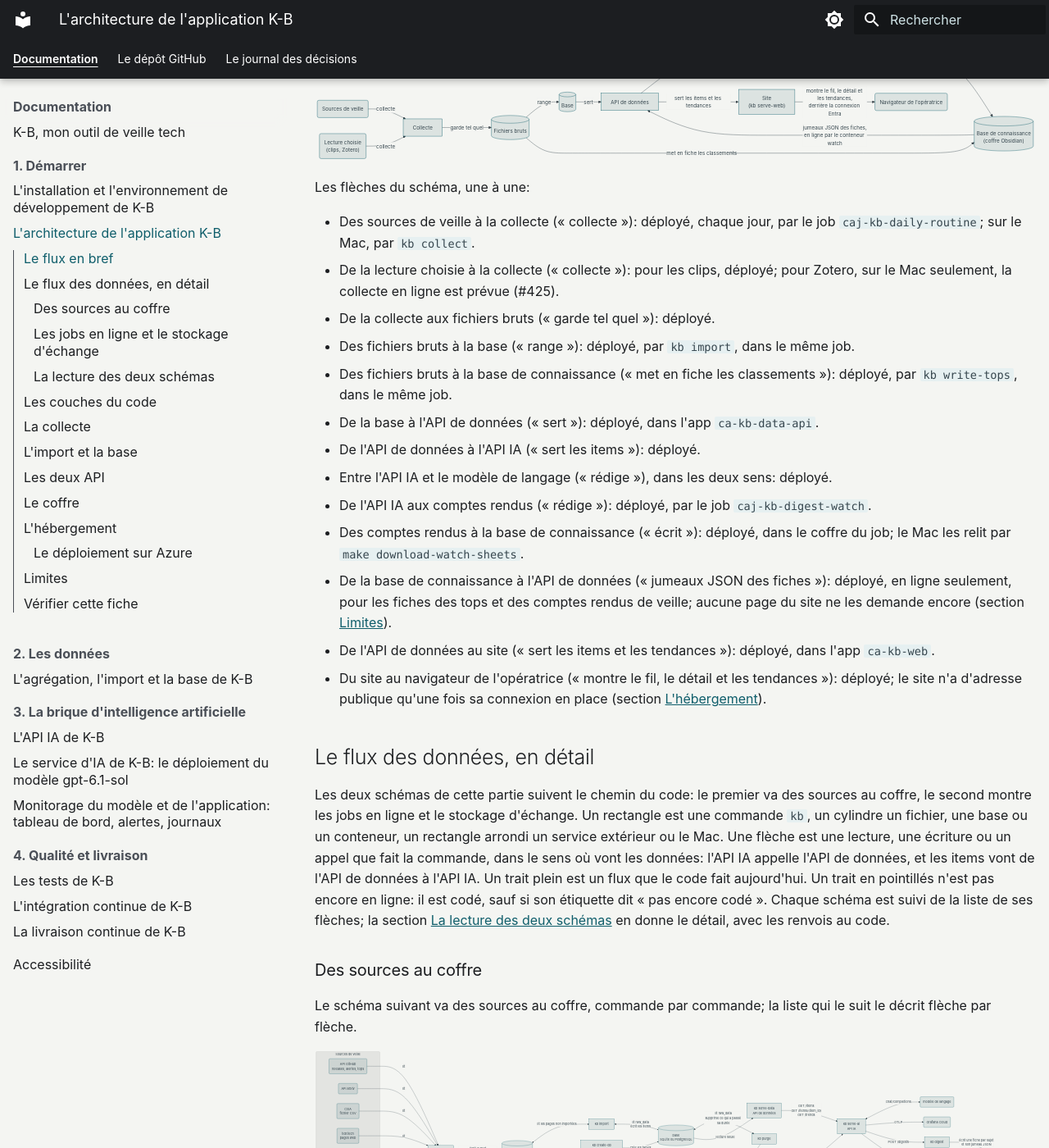
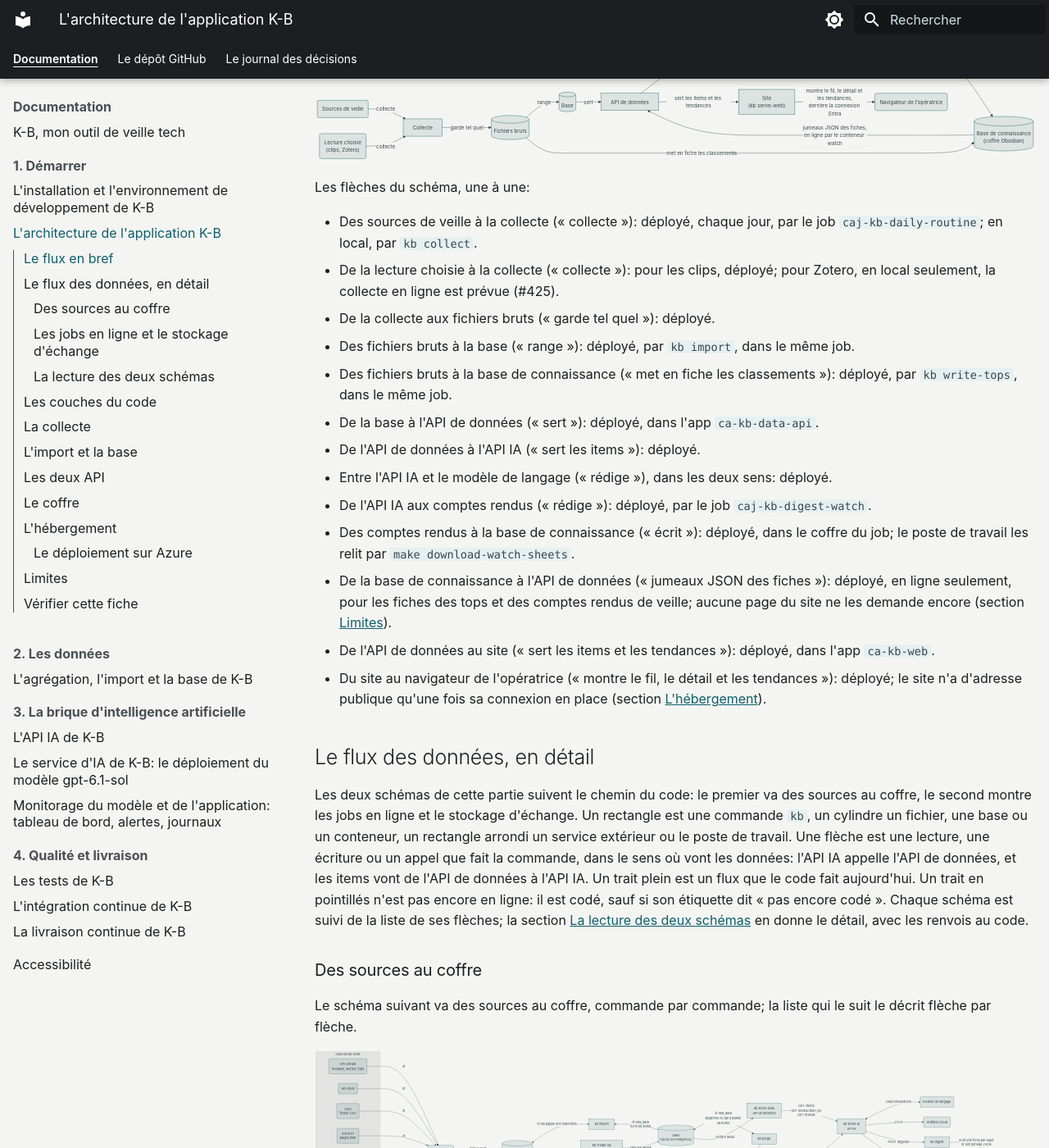
Before and after one commit to SabineLaurent/K-B, an MkDocs documentation site: the page built from documentation/architecture_pour_docu.md, in a window 1280 px wide and 1400 px high, scrolled down 1039 px. Shown: the whole window at 82% size. Built offline with MkDocs 1.6.1 and Material for MkDocs 9.7.7, drawn with Linux system fonts in a browser that asks for light colours; plug-ins that fetch from the network failed and are left out; some of the changed text lies outside the part shown.

Commit message:
docs: say in local and online instead of on the Mac in the site, and the workstation where the Mac was an actor, keeping macOS for Homebrew and the TLS trial (issue 684)

````diff
--- a/documentation/architecture_pour_docu.md
+++ b/documentation/architecture_pour_docu.md
@@ -67,9 +67,9 @@ flowchart LR
 
 Les flèches du schéma, une à une:
 
-- Des sources de veille à la collecte (« collecte »): déployé, chaque jour, par le job `caj-kb-daily-routine`; sur
-    le Mac, par `kb collect`.
-- De la lecture choisie à la collecte (« collecte »): pour les clips, déployé; pour Zotero, sur le Mac seulement, la
+- Des sources de veille à la collecte (« collecte »): déployé, chaque jour, par le job `caj-kb-daily-routine`; en local,
+    par `kb collect`.
+- De la lecture choisie à la collecte (« collecte »): pour les clips, déployé; pour Zotero, en local seulement, la
     collecte en ligne est prévue (#425).
 - De la collecte aux fichiers bruts (« garde tel quel »): déployé.
 - Des fichiers bruts à la base (« range »): déployé, par `kb import`, dans le même job.
@@ -79,7 +79,7 @@ Les flèches du schéma, une à une:
 - De l'API de données à l'API IA (« sert les items »): déployé.
 - Entre l'API IA et le modèle de langage (« rédige »), dans les deux sens: déployé.
 - De l'API IA aux comptes rendus (« rédige »): déployé, par le job `caj-kb-digest-watch`.
-- Des comptes rendus à la base de connaissance (« écrit »): déployé, dans le coffre du job; le Mac les relit par
+- Des comptes rendus à la base de connaissance (« écrit »): déployé, dans le coffre du job; le poste de travail les relit par
     `make download-watch-sheets`.
 - De la base de connaissance à l'API de données (« jumeaux JSON des fiches »): déployé, en ligne seulement, pour les
     fiches des tops et des comptes rendus de veille; aucune page du site ne les demande encore (section
@@ -92,7 +92,7 @@ Les flèches du schéma, une à une:
 
 Les deux schémas de cette partie suivent le chemin du code: le premier va des sources au coffre, le second montre les
 jobs en ligne et le stockage d'échange. Un rectangle est une commande `kb`, un cylindre un fichier, une base ou un
-conteneur, un rectangle arrondi un service extérieur ou le Mac. Une flèche est une lecture, une écriture ou un appel
+conteneur, un rectangle arrondi un service extérieur ou le poste de travail. Une flèche est une lecture, une écriture ou un appel
 que fait la commande, dans le sens où vont les données: l'API IA appelle l'API de données, et les items vont de l'API
 de données à l'API IA. Un trait plein est un flux que le code fait aujourd'hui. Un trait en pointillés n'est pas
 encore en ligne: il est codé, sauf si son étiquette dit « pas encore codé ». Chaque schéma est suivi de la liste de
@@ -160,18 +160,18 @@ flowchart LR
 Les flèches du schéma, une à une. Toutes sont codées; « en ligne » dit si la commande tourne aussi sur Azure.
 
 - Des cinq sources de veille, de Zotero et des clips à `kb collect` (sept flèches « lit »): en ligne, déployé dans le
-    job `caj-kb-daily-routine` pour les sources de veille et les clips; pour Zotero, sur le Mac seulement, la lecture
+    job `caj-kb-daily-routine` pour les sources de veille et les clips; pour Zotero, en local seulement, la lecture
     en ligne est prévue (#425).
 - Entre l'état de la collecte et `kb collect` (« date de la dernière collecte de chaque source »), dans les deux
     sens: déployé, sur le partage `job-data`.
 - Entre `kb collect` et les fichiers bruts (« écrit le brut, relit le dernier extrait Zotero »), dans les deux sens:
-    déployé, sur le partage `job-data`; la relecture de l'extrait de Zotero ne sert que sur le Mac.
+    déployé, sur le partage `job-data`; la relecture de l'extrait de Zotero ne sert qu'en local.
 - Entre les fichiers bruts et `kb import` (« lit les pages non importées »), puis entre `kb import` et la base
     (« lit raw_data, écrit les items »), dans les deux sens: déployé dans la routine.
 - De `kb purge` aux fichiers bruts, et entre la base et `kb purge` (« supprime ce qui a passé sa durée »): déployé
     dans la routine.
 - De `kb create-db` et `kb migrate-database` à la base (« crée les tables »): `kb migrate-database` est déployé, dans
-    le job `caj-kb-migrate-database`, que lance le déploiement; `kb create-db` sert sur le Mac.
+    le job `caj-kb-migrate-database`, que lance le déploiement; `kb create-db` sert en local.
 - Entre les fichiers bruts et `kb write-tops` (« lit les classements, supprime les remplacés »), puis de
     `kb write-tops` à la base de connaissance (« écrit veille/tops/, fiches et jumeaux JSON »): déployé dans la
     routine.
@@ -191,13 +191,13 @@ Les flèches du schéma, une à une. Toutes sont codées; « en ligne » dit si
 
 ### Les jobs en ligne et le stockage d'échange
 
-Le schéma suivant montre les jobs en ligne, le stockage d'échange et le Mac; la liste qui le suit le décrit flèche par
+Le schéma suivant montre les jobs en ligne, le stockage d'échange et le poste de travail; la liste qui le suit le décrit flèche par
 flèche.
 
 ```mermaid
 flowchart LR
     accTitle: Les jobs en ligne et le stockage d'échange
-    accDescr: Dans le stockage d'échange en ligne, kb smoke-test liste le conteneur smoke-test. kb daily-routine copie les clips du conteneur clippings dans le coffre du job, lance kb collect, kb import, kb purge et kb write-tops, puis publie veille dans le conteneur watch. kb digest-watch lance kb digest et kb trend-report, puis publie veille de même. L'API de données lit les jumeaux JSON de watch, et le Mac en copie les fiches. L'envoi des clips et de Zotero depuis le Mac et la copie de Zotero dans le job ne sont pas encore codés.
+    accDescr: Dans le stockage d'échange en ligne, kb smoke-test liste le conteneur smoke-test. kb daily-routine copie les clips du conteneur clippings dans le coffre du job, lance kb collect, kb import, kb purge et kb write-tops, puis publie veille dans le conteneur watch. kb digest-watch lance kb digest et kb trend-report, puis publie veille de même. L'API de données lit les jumeaux JSON de watch, et le poste de travail en copie les fiches. L'envoi des clips et de Zotero depuis le poste de travail et la copie de Zotero dans le job ne sont pas encore codés.
     subgraph exchange["Stockage d'échange en ligne, Azure Blob Storage"]
         smokeContainer[("conteneur<br>smoke-test")]
         subgraph choice["Lecture choisie (clips, Zotero), créée par #420"]
@@ -206,7 +206,7 @@ flowchart LR
         end
         watchContainer[("conteneur<br>watch")]
     end
-    mac("Mac")
+    workstation("Poste de travail")
     smokeTest["kb smoke-test<br>job caj-kb-smoke-test"]
     dailyRoutine["kb daily-routine<br>job caj-kb-daily-routine"]
     digestWatch["kb digest-watch<br>job caj-kb-digest-watch"]
@@ -217,7 +217,7 @@ flowchart LR
     steps["kb collect, kb import<br>kb purge, kb write-tops"]
     digestSteps["kb digest<br>kb trend-report"]
     smokeContainer -->|"liste, un compte seul"| smokeTest
-    mac -.->|"make upload-library<br>pas encore codé (#542)"| choice
+    workstation -.->|"make upload-library<br>pas encore codé (#542)"| choice
     choiceClips -->|"miroir des clips"| dailyRoutine
     dailyRoutine -->|"écrit les clips"| clippings
     choiceZotero -.->|"copie de Zotero<br>pas encore codé (#425)"| dailyRoutine
@@ -233,14 +233,14 @@ flowchart LR
     dailyRoutine -->|"publie veille/"| watchContainer
     digestWatch -->|"publie veille/"| watchContainer
     watchContainer -->|"lit les jumeaux JSON<br>(#559, #560)"| dataApi
-    watchContainer -->|"make<br>download-watch-sheets<br>(#424)"| mac
+    watchContainer -->|"make<br>download-watch-sheets<br>(#424)"| workstation
 ```
 
 Les flèches du schéma, une à une:
 
 - Du conteneur `smoke-test` à `kb smoke-test` (« liste, un compte seul »): déployé, dans le job manuel
     `caj-kb-smoke-test`.
-- Du Mac à la lecture choisie (« make upload-library », en pointillés): pas encore codé, prévu (#542).
+- Du poste de travail à la lecture choisie (« make upload-library », en pointillés): pas encore codé, prévu (#542).
 - Des clips à `kb daily-routine` (« miroir des clips »), puis de `kb daily-routine` au dossier `Clippings/` du coffre
     du job (« écrit les clips »): déployé.
 - Des copies de Zotero à `kb daily-routine` (« copie de Zotero ») et de `kb daily-routine` à la copie de Zotero du
@@ -253,7 +253,7 @@ Les flèches du schéma, une à une:
 - Du dossier `veille/` à `kb daily-routine` et à `kb digest-watch` (« lit veille/ »), puis de chacun au conteneur
     `watch` (« publie veille/ »): déployé.
 - Du conteneur `watch` à `kb serve-data` (« lit les jumeaux JSON »): déployé.
-- Du conteneur `watch` au Mac (« make download-watch-sheets »): codé, lancé à la main sur le Mac.
+- Du conteneur `watch` au poste de travail (« make download-watch-sheets »): codé, lancé à la main en local.
 
 ### La lecture des deux schémas
 
@@ -316,7 +316,7 @@ Les deux schémas se lisent ainsi, dans l'ordre des flux:
 6. **Le stockage d'échange en ligne.** Le Bicep déclare quatre conteneurs
     (`infra/modules/exchange-storage.bicep:66-73`, `:92-106`). `kb smoke-test` liste le premier, `smoke-test`, et
     n'écrit que le nombre de blobs de sa première page, 100 au plus (`commands/smoke_test_command.py:1-3`, `:141`,
-    `core/config.py:665`). Les trois autres viennent de #420: `clippings` et `zotero`, la lecture choisie, où le Mac
+    `core/config.py:665`). Les trois autres viennent de #420: `clippings` et `zotero`, la lecture choisie, où le poste de travail
     déposera les clips et les copies de Zotero, et `watch`, où les jobs publient `veille/`. Les deux routines
     relancent les commandes dans le même processus (`commands/job_routine.py:4-6`). `kb daily-routine` copie les
     clips dans le coffre du job, puis lance `kb collect`, `kb import`, `kb purge` et `kb write-tops`, puis publie
@@ -328,15 +328,15 @@ Les deux schémas se lisent ainsi, dans l'ordre des flux:
     (`commands/job_transfers.py:69`, `jobs/watch_publication.py:138`, `:146`). La copie de Zotero dans le job n'est
     pas encore codée: elle viendra entre le miroir des clips et `kb collect` (#425,
     `commands/daily_routine_command.py:51`). #425 la prévoit dans un dossier temporaire, que `KB_ZOTERO_DIR` nomme
-    pour `kb collect`: la flèche « pose la copie » va vers ce dossier, pas vers le Zotero du Mac. Dans un job, le
-    coffre est le dossier `KB_VAULT_DIR` du job, pas celui du Mac: `kb collect` y lit `Clippings/`, et lira la copie
+    pour `kb collect`: la flèche « pose la copie » va vers ce dossier, pas vers le Zotero du poste de travail. Dans un job, le
+    coffre est le dossier `KB_VAULT_DIR` du job, pas celui du poste de travail: `kb collect` y lit `Clippings/`, et lira la copie
     de Zotero dans le dossier de `KB_ZOTERO_DIR` (`etl/collected_sources.py:18-22`, `etl/sources/clipping.py:103`);
     `kb write-tops`, `kb digest` et `kb trend-report` y écrivent `veille/`. Ces deux jobs sont déclarés en ligne:
     `caj-kb-daily-routine` chaque jour à 08:00 UTC (#330), `caj-kb-digest-watch` le lundi et le jeudi à 10:00 UTC
     par défaut (#423), tous deux sur le partage `job-data`, où restent le brut, l'état de la collecte, le registre
     des comptes rendus des tendances et le coffre du job (`infra/main.bicep:379`, `:406`, `infra/deployment.json`).
-    L'envoi des clips et des copies de Zotero depuis le Mac n'est pas encore codé: il viendra par
-    `make upload-library` (#542). La relecture de `watch` par le Mac passe par `make download-watch-sheets` (#424,
+    L'envoi des clips et des copies de Zotero depuis le poste de travail n'est pas encore codé: il viendra par
+    `make upload-library` (#542). La relecture de `watch` par le poste de travail passe par `make download-watch-sheets` (#424,
     `commands/download_watch_sheets_command.py`), qui copie les fiches que les jobs publient. En ligne, l'API de
     données y lit les jumeaux (#559, #560), par le rôle Storage Blob Data Reader
     (`infra/modules/exchange-storage.bicep:170-174`).
@@ -395,7 +395,7 @@ La liste suivante donne chaque paquet de `src/k_b/`, son rôle, puis ce que les
     publication et le téléchargement de `veille/`), l'appel de `GET /health`. Les tests lui interdisent d'importer
     autre chose que `exchange` et `core` (`test_layers.py:338`), et d'être importé par un autre paquet que
     `commands` (`:344`).
-- **`exchange/`**, le client du stockage d'échange, Azure Blob Storage, par l'identité managée ou, sur le Mac, le
+- **`exchange/`**, le client du stockage d'échange, Azure Blob Storage, par l'identité managée ou, en local, le
     compte d'`az login`: réglages, transport, erreurs nommées, téléchargement d'une version listée. Les tests lui
     interdisent d'importer autre chose que `core`, ou `core/atomic_write.py` (`test_layers.py:411`), et d'être
     importé par un autre paquet que `jobs`, `commands` et `data_api` (`:417`).
@@ -471,7 +471,7 @@ Le tableau suivant compare les deux API, propriété par propriété.
 | Propriété | API de données | API IA |
 |---|---|---|
 | Commande | `kb serve-data` | `kb serve-ai` |
-| Adresse par défaut, sur le Mac | `127.0.0.1:8000` (`core/config.py:214-215`) | `127.0.0.1:8001` (`core/config.py:307-308`) |
+| Adresse par défaut, en local | `127.0.0.1:8000` (`core/config.py:214-215`) | `127.0.0.1:8001` (`core/config.py:307-308`) |
 | Routes | `GET /items` (`data_api/routers/item_router.py:101`), `GET /items/{item_id}` (`:148`), `GET /trends` (`data_api/routers/trend_router.py:23`), et quatre routes du seul client `WEB`, que la phrase qui suit le tableau nomme | `POST /digests` (`ai_api/routers/digest_router.py:70`), `POST /trend-reports` (`ai_api/routers/trend_report_router.py:61`) |
 | Sans clé | `GET /health` (`data_api/app.py:82`) | `GET /health` (`ai_api/app.py:100`) |
 | Clients | chacun sa clé, `KB_DATA_API_KEY_<CLIENT>` (`core/api_keys.py:12`); l'API IA est le client `AI_DIGEST` (`ai_api/connectors/data_api_settings.py:15`), le site le client `WEB` (`core/config.py:375`) | `kb digest`, client `KB_DIGEST`, pour `POST /digests`; `kb trend-report`, client `KB_TREND_REPORT`, pour `POST /trend-reports` (`core/config.py:346-351`) |
@@ -520,7 +520,7 @@ refuse de démarrer si `KB_VAULT_DIR` n'est pas un dossier existant: elle ne le
 
 K-B tourne de deux façons, par le même code.
 
-**Sur le Mac**, sans conteneur: chaque commande se lance par `uv run kb …`. Les données sont dans le dossier de
+**En local**, sans conteneur: chaque commande se lance par `uv run kb …`. Les données sont dans le dossier de
 `KB_DATA_DIR`: le brut, l'état de la collecte, la base SQLite, les journaux d'import, les journaux de fonctionnement
 (`logs/`) et le registre des tendances. Les deux API et le site écoutent sur `127.0.0.1`, la machine seule; le site
 sur le port 8002 (`core/config.py:317-318`).
@@ -567,9 +567,9 @@ puis une seconde liste donne le détail de chaque partie, avec ses renvois au co
 ```mermaid
 flowchart TB
     accTitle: Le déploiement de K-B sur Azure
-    accDescr: GitHub Actions pousse l'image dans le registre et met à jour les apps et les jobs de l'environnement Container Apps. Le coffre de secrets donne leurs secrets aux trois apps et aux deux jobs planifiés. L'API de données lit la base PostgreSQL et les jumeaux du conteneur watch, et sert l'API IA et le site, qui montre la veille à l'opératrice derrière la connexion Entra. L'API IA appelle le modèle de langage et l'API GitHub, et exporte vers Grafana Cloud. La routine quotidienne collecte, lit les clips, écrit la base et publie dans watch, comme le job des comptes rendus, tous deux sur le partage job-data. L'envoi depuis le Mac et la copie de Zotero sont prévus.
+    accDescr: GitHub Actions pousse l'image dans le registre et met à jour les apps et les jobs de l'environnement Container Apps. Le coffre de secrets donne leurs secrets aux trois apps et aux deux jobs planifiés. L'API de données lit la base PostgreSQL et les jumeaux du conteneur watch, et sert l'API IA et le site, qui montre la veille à l'opératrice derrière la connexion Entra. L'API IA appelle le modèle de langage et l'API GitHub, et exporte vers Grafana Cloud. La routine quotidienne collecte, lit les clips, écrit la base et publie dans watch, comme le job des comptes rendus, tous deux sur le partage job-data. L'envoi depuis le poste de travail et la copie de Zotero sont prévus.
     actions("GitHub Actions<br>deploy.yml, sur un tag vX.Y.Z<br>identité id-kb-deploy, OIDC")
-    mac("Mac<br>base de connaissance<br>(coffre Obsidian), Zotero")
+    workstation("Poste de travail<br>base de connaissance<br>(coffre Obsidian), Zotero")
     sources("Sources de veille")
     browser("Navigateur de l'opératrice")
     subgraph azure["Ressources d'infra/, Azure France Central"]
@@ -614,7 +614,7 @@ flowchart TB
     smokeContainer -->|"liste, Blob Data Reader"| smokeJob
     smokeJob -->|"GET /health<br>sondes sans clé"| dataApi
     smokeJob -->|"GET /health<br>sondes sans clé"| aiApi
-    mac -.->|"make upload-library<br>prévu #542"| choice
+    workstation -.->|"make upload-library<br>prévu #542"| choice
     sources -->|"collecte"| dailyJob
     clipContainer -->|"clips, Blob Data Reader"| dailyJob
     zoteroContainer -.->|"copie de Zotero<br>prévu #425"| dailyJob
@@ -625,7 +625,7 @@ flowchart TB
     dailyJob -->|"publie veille/, Blob Data Contributor"| watchContainer
     digestJob -->|"publie veille/, Blob Data Contributor"| watchContainer
     watchContainer -->|"jumeaux JSON, Blob Data Reader"| dataApi
-    watchContainer -->|"make<br>download-watch-sheets (#424)"| mac
+    watchContainer -->|"make<br>download-watch-sheets (#424)"| workstation
 ```
 
 Les flèches du schéma, une à une:
@@ -650,7 +650,7 @@ Les flèches du schéma, une à une:
 - Du conteneur `smoke-test` à `caj-kb-smoke-test` (« liste, Blob Data Reader »), puis de `caj-kb-smoke-test` aux deux
     API (« GET /health, sondes sans clé »): déployé pour `GET /health`; les sondes partent au premier tag qui
     porte #499.
-- Du Mac à la lecture choisie (« make upload-library », en pointillés): prévu (#542).
+- Du poste de travail à la lecture choisie (« make upload-library », en pointillés): prévu (#542).
 - Des sources de veille à `caj-kb-daily-routine` (« collecte »): déployé.
 - Du conteneur des clips à `caj-kb-daily-routine` (« clips, Blob Data Reader »): déployé.
 - Du conteneur des copies de Zotero à `caj-kb-daily-routine` (« copie de Zotero », en pointillés): prévu (#425).
@@ -659,7 +659,7 @@ Les flèches du schéma, une à une:
 - De `ca-kb-ai-api` à `caj-kb-digest-watch` (« POST /digests, POST /trend-reports »): déployé.
 - De chacun des deux jobs planifiés au conteneur `watch` (« publie veille/, Blob Data Contributor »): déployé.
 - Du conteneur `watch` à `ca-kb-data-api` (« jumeaux JSON, Blob Data Reader »): déployé.
-- Du conteneur `watch` au Mac (« make download-watch-sheets »): codé, lancé à la main sur le Mac, par le compte Entra
+- Du conteneur `watch` au poste de travail (« make download-watch-sheets »): codé, lancé à la main en local, par le compte Entra
     de l'opératrice.
 
 Le détail de chaque partie:
@@ -709,7 +709,7 @@ Le détail de chaque partie:
     [la fiche du service d'IA](service_ia_pour_docu.md); ce que l'app en ligne appelle n'est pas relu ici. Les mesures et les traces vont à Grafana Cloud, pile
     `prod-eu-west-2`, en Allemagne (`docs/registre-traitements.md:123`, `:128`). Le Bicep n'en porte que les
     paramètres, les secrets et l'effort de raisonnement de `gpt-6.1-sol` (`infra/main.bicep:22-29`, `:301-304`).
-- **Prévu**: l'envoi depuis le Mac viendra avec #542 (la relecture de `watch` est codée par #424), la copie de
+- **Prévu**: l'envoi depuis le poste de travail viendra avec #542 (la relecture de `watch` est codée par #424), la copie de
     Zotero avec #425.
 
 ## Limites
````
Also changed, not shown: documentation/api_ia_pour_docu.md (+3 -3 lines), documentation/import_et_base_pour_docu.md (+8 -8 lines), documentation/installation_pour_docu.md (+3 -3 lines), documentation/service_ia_pour_docu.md (+15 -15 lines), documentation/tests_pour_docu.md (+1 -1 lines).
